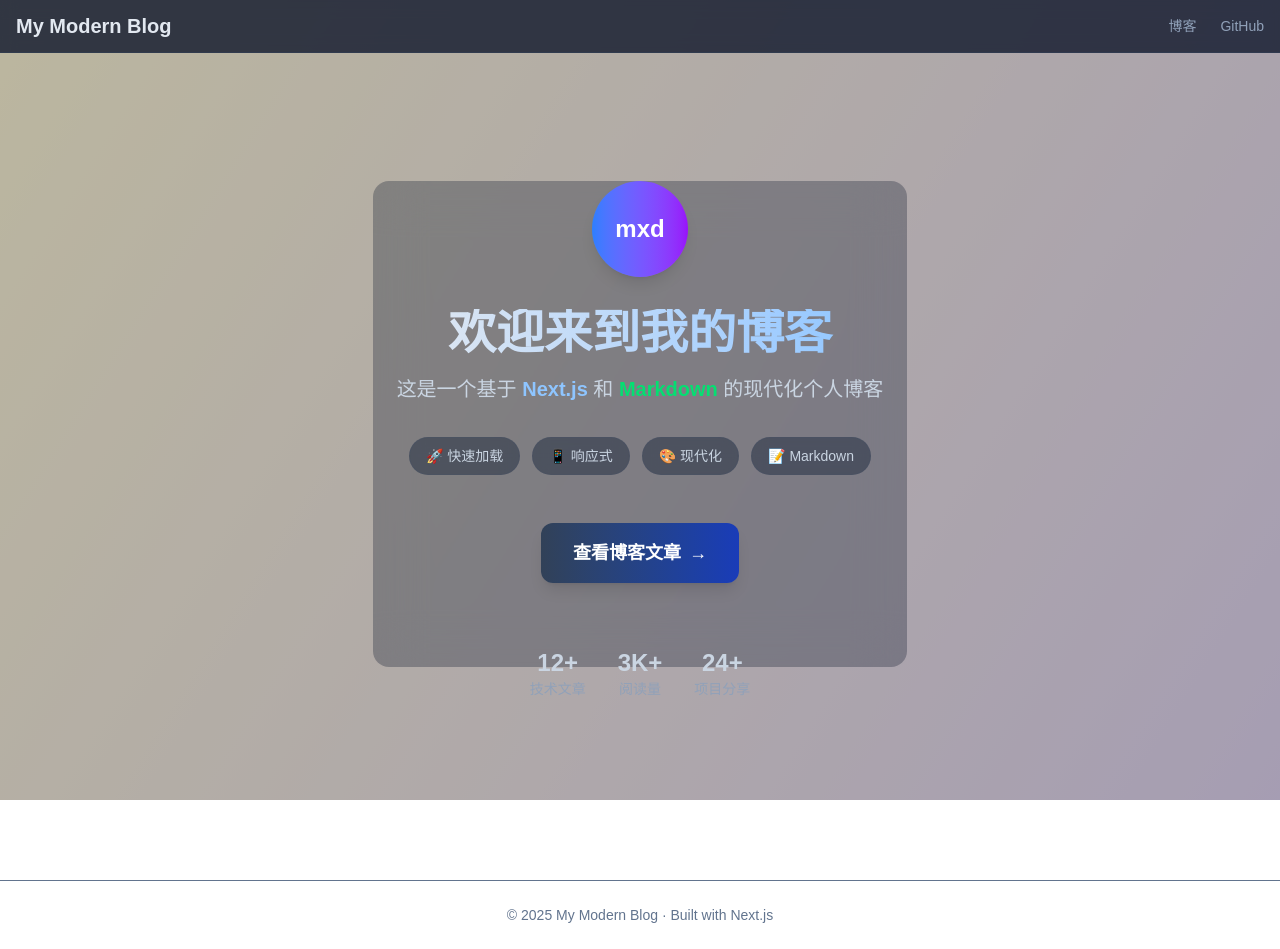
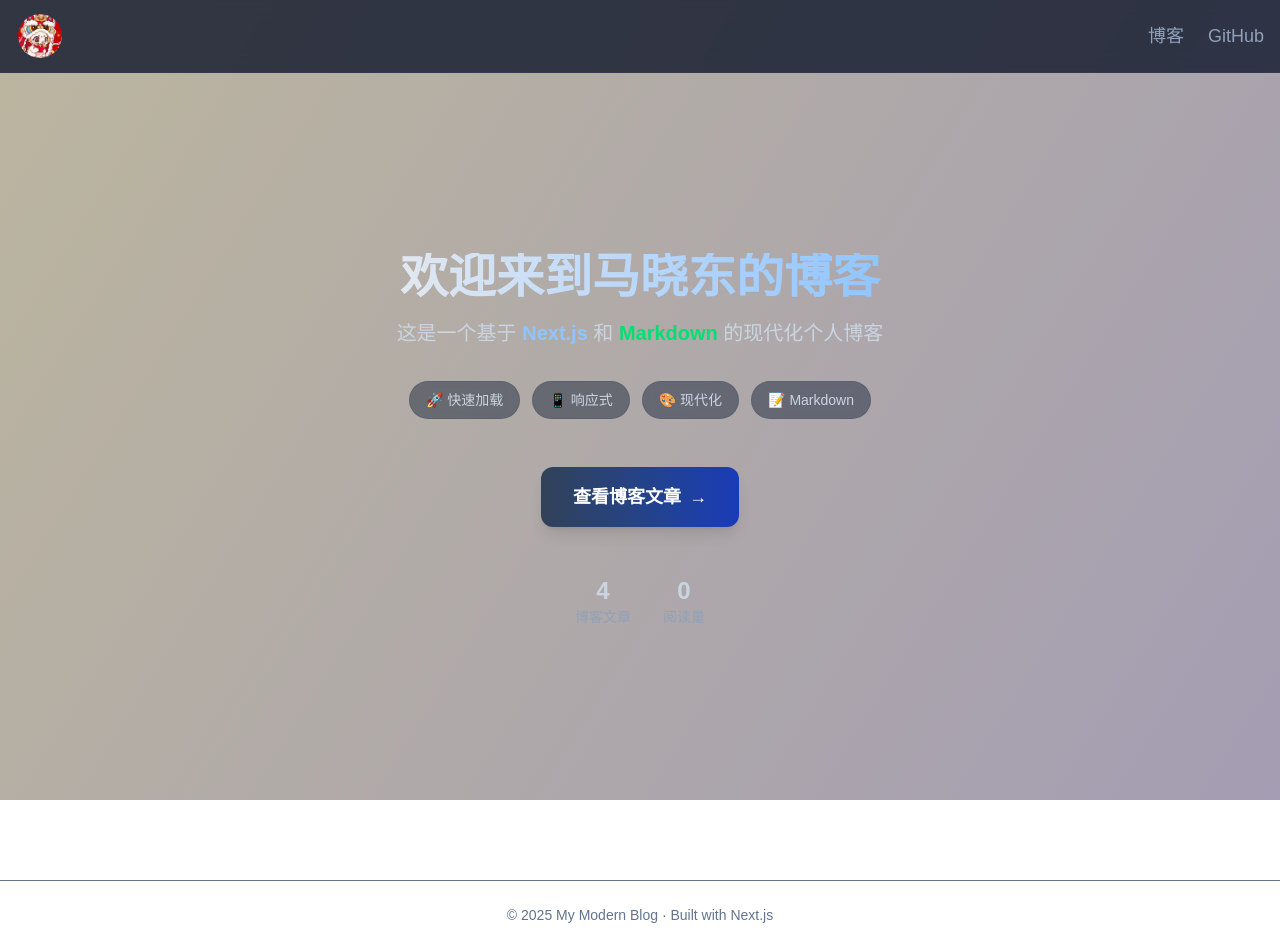
Before and after one commit to wsmxd/my-blog, a Next.js app: page / in a window 1280 px wide. Built offline with nearby package versions, Linux system fonts and the light colour scheme.

Commit message:
add reading count

```diff
--- /dev/null
+++ b/app/api/read/[slug]/route.ts
@@ -0,0 +1,40 @@
+
+import { NextResponse } from 'next/server';
+import { upstashIncr, upstashGet } from '../../../../lib/upstash';
+
+export async function POST(
+  req: Request,
+  { params }: { params: Promise<{ slug: string }> } | { params: { slug: string } },
+) {
+  const resolvedParams = await params;
+  const slug = resolvedParams.slug;
+  if (!slug) return NextResponse.json({ ok: false }, { status: 400 });
+
+  const body = await req.json().catch(() => ({}));
+  const inc = Number(body?.count ?? 1) || 1;
+
+  try {
+    const key = `reads:${slug}`;
+    const newVal = await upstashIncr(key, inc);
+    return NextResponse.json({ slug, count: newVal });
+  } catch (err) {
+    return NextResponse.json({ ok: false, error: String(err) }, { status: 500 });
+  }
+}
+
+export async function GET(
+  _req: Request,
+  { params }: { params: Promise<{ slug: string }> } | { params: { slug: string } },
+) {
+  const resolvedParams = await params;
+  const slug = resolvedParams.slug;
+  if (!slug) return NextResponse.json({ ok: false }, { status: 400 });
+
+  try {
+    const key = `reads:${slug}`;
+    const val = await upstashGet(key);
+    return NextResponse.json({ slug, count: val });
+  } catch (err) {
+    return NextResponse.json({ ok: false, error: String(err) }, { status: 500 });
+  }
+}
--- /dev/null
+++ b/app/api/stats/route.ts
@@ -0,0 +1,25 @@
+
+import { NextResponse } from 'next/server';
+import { getAllPosts } from '../../../lib/posts';
+
+export async function GET() {
+  try {
+    const posts = await getAllPosts();
+    const perPost: Record<string, number> = {};
+    let total = 0;
+
+    // 只用 Upstash 聚合统计
+    const { upstashMGet } = await import('../../../lib/upstash');
+    const keys = posts.map((p) => `reads:${p.slug}`);
+    const vals = await upstashMGet(keys);
+    posts.forEach((p, i) => {
+      const v = Number(vals[i] || 0);
+      perPost[p.slug] = v;
+      total += v;
+    });
+
+    return NextResponse.json({ postsCount: posts.length, totalReads: total, perPost });
+  } catch {
+    return NextResponse.json({ postsCount: 0, totalReads: 0, perPost: {} });
+  }
+}
--- a/app/blog/BlogListClient.tsx
+++ b/app/blog/BlogListClient.tsx
@@ -3,6 +3,7 @@
 import { motion } from 'framer-motion';
 import Link from 'next/link';
 import Image from 'next/image';
+import { useEffect, useState } from 'react';
 import type { Post } from '../../lib/posts';
 
 interface BlogListClientProps {
@@ -11,6 +12,27 @@ interface BlogListClientProps {
 }
 
 export default function BlogListClient({ posts }: BlogListClientProps) {
+  const [reads, setReads] = useState<Record<string, number>>({});
+
+  useEffect(() => {
+    let mounted = true;
+    async function fetchStats() {
+      try {
+        const res = await fetch('/api/stats');
+        if (!res.ok) return;
+        const data = await res.json();
+        if (!mounted) return;
+        setReads(data.perPost || {});
+      } catch (err) {
+        // ignore
+        console.error(err);
+      }
+    }
+    fetchStats();
+    const id = setInterval(fetchStats, 30_000);
+    return () => { mounted = false; clearInterval(id); };
+  }, []);
+
   return (
     <div className="grid gap-6 md:grid-cols-2">
       {posts.map((post, index) => (
@@ -44,8 +66,28 @@ export default function BlogListClient({ posts }: BlogListClientProps) {
           <p className="text-slate-300 text-sm leading-relaxed mb-4">
             {post.meta.description || '暂无描述'}
           </p>
-          <div className="flex items-center text-sm text-blue-400 hover:text-blue-300 transition-colors">
-            <Link href={`/blog/${post.slug}`}>阅读更多 →</Link>
+          <div className="flex items-center justify-between text-sm">
+            <div className="text-blue-400 hover:text-blue-300 transition-colors">
+              <Link
+                href={`/blog/${post.slug}`}
+                onClick={(_) => {
+                  // fire-and-forget increment; use keepalive so navigation won't cancel it
+                  try {
+                    fetch(`/api/read/${encodeURIComponent(post.slug)}`, {
+                      method: 'POST',
+                      body: JSON.stringify({ count: 1 }),
+                      headers: { 'Content-Type': 'application/json' },
+                      keepalive: true,
+                    });
+                  } catch {}
+                }}
+              >
+                阅读更多 →
+              </Link>
+            </div>
+            <div className="text-slate-400 text-sm">
+              阅读量： <span className="font-semibold text-slate-200">{reads[post.slug] ?? '—'}</span>
+            </div>
           </div>
         </motion.article>
       ))}
--- /dev/null
+++ b/app/blog/[slug]/ClientEntry.tsx
@@ -0,0 +1,7 @@
+// app/blog/[slug]/ClientEntry.tsx
+'use client';
+import ReadTracker from './ReadTracker';
+
+export default function ClientEntry({ slug }: { slug: string }) {
+  return <ReadTracker slug={slug} />;
+}
--- /dev/null
+++ b/app/blog/[slug]/ReadTracker.tsx
@@ -0,0 +1,29 @@
+'use client'
+
+import { useEffect } from 'react';
+
+export default function ReadTracker({ slug }: { slug: string }) {
+  useEffect(() => {
+    try {
+      const key = `myblog:readed:${slug}`;
+      const raw = localStorage.getItem(key);
+      const ttl = 1000 * 60 * 60 * 24; // 24h
+      const now = Date.now();
+      if (raw) {
+        const parsed = Number(raw || 0);
+        if (now - parsed < ttl) return; // already counted recently
+      }
+
+      // fire-and-forget POST
+      fetch(`/api/read/${encodeURIComponent(slug)}`, { method: 'POST', body: JSON.stringify({ count: 1 }), headers: { 'Content-Type': 'application/json' } })
+        .then(() => {
+          try { localStorage.setItem(key, String(now)); } catch (e) {}
+        })
+        .catch(() => {});
+    } catch (err) {
+      // ignore in non-browser env
+    }
+  }, [slug]);
+
+  return null;
+}
--- a/app/blog/[slug]/page.tsx
+++ b/app/blog/[slug]/page.tsx
@@ -8,6 +8,7 @@ type Props = {
 };
 
 import { ErrorBoundary } from "../../components/ErrorBoundary";
+import ClientEntry from "./ClientEntry";
 
 const PostContent = async ({ post }: { post: Awaited<ReturnType<typeof getPostBySlug>> }) => {
 const {
@@ -64,6 +65,8 @@ export default async function PostPage({ params }: Props) {
   return (
     <ErrorBoundary>
       <PostContent post={post} />
+      {/* client-only: trigger read increment */}
+      <ClientEntry slug={resolvedParams.slug} />
     </ErrorBoundary>
   );
 }
--- /dev/null
+++ b/app/components/AnimatedSection.tsx
@@ -0,0 +1,22 @@
+'use client'
+
+import { motion } from 'framer-motion';
+import React from 'react';
+
+type Props = {
+  children: React.ReactNode;
+  className?: string;
+};
+
+export default function AnimatedSection({ children, className }: Props) {
+  return (
+    <motion.div
+      initial={{ opacity: 0, y: 20 }}
+      animate={{ opacity: 1, y: 0 }}
+      transition={{ duration: 0.8, ease: 'easeOut' }}
+      className={className}
+    >
+      {children}
+    </motion.div>
+  );
+}
--- a/app/components/Header.tsx
+++ b/app/components/Header.tsx
@@ -2,6 +2,7 @@
 
 import Link from 'next/link';
 import { motion } from 'framer-motion';
+import Image from 'next/image';
 
 export default function Header() {
   return (
@@ -12,16 +13,30 @@ export default function Header() {
       className="fixed top-0 left-0 right-0 z-50 bg-slate-900/80 backdrop-blur-sm border-b border-slate-700/50"
     >
       <div className="container mx-auto px-4 py-3 flex items-center justify-between">
-        {/* Logo */}
-        <Link href="/" className="text-xl font-semibold text-slate-200 hover:text-white transition-colors">
-          My Modern Blog
+        {/* 头像链接 */}
+        <Link href="/about" className="block">
+          <motion.div
+            whileHover={{ scale: 1.1, rotate: 5 }}
+            transition={{ type: 'spring', stiffness: 300, damping: 15 }}
+            className="w-12 h-12 rounded-full overflow-hidden border-2 border-transparent hover:border-blue-500 transition-colors"
+          >
+            {/* 替换为你自己的头像路径，例如放在 public/avatar.jpg */}
+            <Image
+              src="/avatar.jpg"
+              alt="Profile"
+              width={48}   // 必须：与容器尺寸一致
+              height={48}  // 必须
+              className="object-cover"
+            />
+          </motion.div>
         </Link>
+
 
         {/* 导航 */}
         <nav className="flex space-x-6 text-sm">
           <Link
             href="/blog"
-            className="text-slate-400 hover:text-slate-200 transition-colors relative group"
+            className="text-slate-400 hover:text-slate-200 transition-colors relative group text-lg"
           >
             博客
             <span className="absolute bottom-0 left-0 w-0 h-0.5 bg-blue-500 transition-all group-hover:w-full"></span>
@@ -30,7 +45,7 @@ export default function Header() {
             href="https://github.com/wsmxd/my-blog"
             target="_blank"
             rel="noopener noreferrer"
-            className="text-slate-400 hover:text-slate-200 transition-colors relative group"
+            className="text-slate-400 hover:text-slate-200 transition-colors relative group text-lg"
           >
             GitHub
             <span className="absolute bottom-0 left-0 w-0 h-0.5 bg-blue-500 transition-all group-hover:w-full"></span>
--- a/app/page.tsx
+++ b/app/page.tsx
@@ -1,37 +1,36 @@
-'use client'
+import Link from "next/link";
+import FlowingGradient from './components/FlowingGradient'; // 或 DynamicBackground
+import AnimatedSection from './components/AnimatedSection';
+import { getAllPosts } from '../lib/posts';
+import { getTotalReads } from '../lib/reads';
 
-import Link from "next/link";
-import { motion } from 'framer-motion';
-import FlowingGradient from './components/FlowingGradient'; // 或 DynamicBackground
+export default async function HomePage() {
+  const posts = await getAllPosts();
+  const postsCount = posts.length;
+  const totalReads = await getTotalReads();
 
-export default function HomePage() {
   return (
     <>
       {/* 动态背景 */}
       <FlowingGradient />
 
-      {/* 内容区域：半透明 + 淡入 */}
-      <motion.div
-        initial={{ opacity: 0, y: 20 }}
-        animate={{ opacity: 1, y: 0 }}
-        transition={{ duration: 0.8, ease: 'easeOut' }}
-        className="min-h-screen flex items-center justify-center"
-      >
+      {/* 内容区域：半透明 + 淡入 （动画在客户端执行） */}
+      <AnimatedSection className="min-h-screen flex items-center justify-center">
         <section className="text-center space-y-8 max-w-2xl mx-auto px-6 relative z-10">
           {/* 卡片底板：半透明磨砂 */}
-          <div className="absolute inset-0 bg-slate-900/30 backdrop-blur-xl rounded-2xl -z-10"></div>
+          {/* <div className="absolute inset-0 bg-slate-900/30 backdrop-blur-xl rounded-2xl -z-10"></div> */}
 
           {/* 头像/logo */}
-          <div className="flex justify-center">
+          {/* <div className="flex justify-center">
             <div className="w-24 h-24 bg-linear-to-r from-blue-500 to-purple-600 rounded-full flex items-center justify-center text-white text-2xl font-bold shadow-lg">
               mxd
             </div>
-          </div>
+          </div> */}
 
           {/* 主标题 */}
           <div className="space-y-4">
             <h1 className="text-5xl font-bold bg-linear-to-r from-slate-200 to-blue-300 bg-clip-text text-transparent">
-              欢迎来到我的博客
+              欢迎来到马晓东的博客
             </h1>
             <p className="text-xl text-slate-300 leading-relaxed">
               这是一个基于 <span className="font-semibold text-blue-300">Next.js</span> 和{" "}
@@ -62,23 +61,19 @@ export default function HomePage() {
             </Link>
           </div>
 
-          {/* 统计数据 */}
-          <div className="flex justify-center gap-8 pt-8 text-slate-400">
+          {/* 统计数据（服务端渲染，利于 SEO） */}
+          <div className="flex justify-center gap-8 pt-4 text-slate-400">
             <div className="text-center">
-              <div className="text-2xl font-bold text-slate-300">12+</div>
-              <div className="text-sm">技术文章</div>
+              <div className="text-2xl font-bold text-slate-300">{postsCount}</div>
+              <div className="text-sm">博客文章</div>
             </div>
             <div className="text-center">
-              <div className="text-2xl font-bold text-slate-300">3K+</div>
+              <div className="text-2xl font-bold text-slate-300">{totalReads}</div>
               <div className="text-sm">阅读量</div>
-            </div>
-            <div className="text-center">
-              <div className="text-2xl font-bold text-slate-300">24+</div>
-              <div className="text-sm">项目分享</div>
             </div>
           </div>
         </section>
-      </motion.div>
+      </AnimatedSection>
     </>
   );
 }
--- /dev/null
+++ b/lib/reads.ts
@@ -0,0 +1,20 @@
+export async function getTotalReads(): Promise<number> {
+  try {
+    const { getAllPosts } = await import('./posts');
+    const { upstashGet } = await import('./upstash');
+    const posts = await getAllPosts();
+    const counts = await Promise.all(posts.map(async (p) => {
+      try {
+        const v = await upstashGet(`reads:${p.slug}`);
+        return Number(v || 0);
+      } catch (e) {
+        console.error(e);
+        return 0;
+      }
+    }));
+    return counts.reduce((s, v) => s + v, 0);
+  } catch (err) {
+    console.error(err);
+    return 0;
+  }
+}
--- /dev/null
+++ b/lib/upstash.ts
@@ -0,0 +1,34 @@
+// lib/upstash.ts
+import { Redis } from '@upstash/redis';
+
+const UPSTASH_URL = process.env.UPSTASH_REDIS_REST_URL ?? process.env.UPSTASH_REST_URL;
+const UPSTASH_TOKEN = process.env.UPSTASH_REDIS_REST_TOKEN ?? process.env.UPSTASH_REST_TOKEN;
+
+if (!UPSTASH_URL || !UPSTASH_TOKEN) {
+  // 不要在生产环境把 token 打到日志，仅用于开发调试时参考
+  // throw new Error('Upstash not configured'); // 可在需要时抛出
+}
+
+const redis = UPSTASH_URL && UPSTASH_TOKEN ? new Redis({ url: UPSTASH_URL, token: UPSTASH_TOKEN }) : null;
+
+export async function upstashIncr(key: string, amount = 1): Promise<number> {
+  if (!redis) throw new Error('Upstash not configured');
+  // 大多数情况下 client 支持 incrby 或 incr
+  // 使用 INCRBY 命令
+  const res = await (redis.incrby?.(key, amount) ?? redis.incr?.(key));
+  return Number(res ?? 0);
+}
+
+export async function upstashGet(key: string): Promise<number> {
+  if (!redis) throw new Error('Upstash not configured');
+  const res = await redis.get(key);
+  return Number(res ?? 0);
+}
+
+export async function upstashMGet(keys: string[]): Promise<number[]> {
+  if (!redis) throw new Error('Upstash not configured');
+  if (!keys.length) return [];
+  // SDK 支持 mget
+  const vals = await (redis.mget?.(...keys) ?? Promise.all(keys.map((k) => redis.get(k))));
+  return keys.map((_, i) => Number(vals[i] ?? 0));
+}
--- a/package.json
+++ b/package.json
@@ -10,6 +10,7 @@
   },
   "dependencies": {
     "@giscus/react": "^3.1.0",
+    "@upstash/redis": "^1.35.6",
     "framer-motion": "^12.23.24",
     "gray-matter": "^4.0.3",
     "next": "16.0.0",
```
Also changed, not shown: public/avatar.jpg (added), 1 other file (tests, documents, lock files or other folders).
